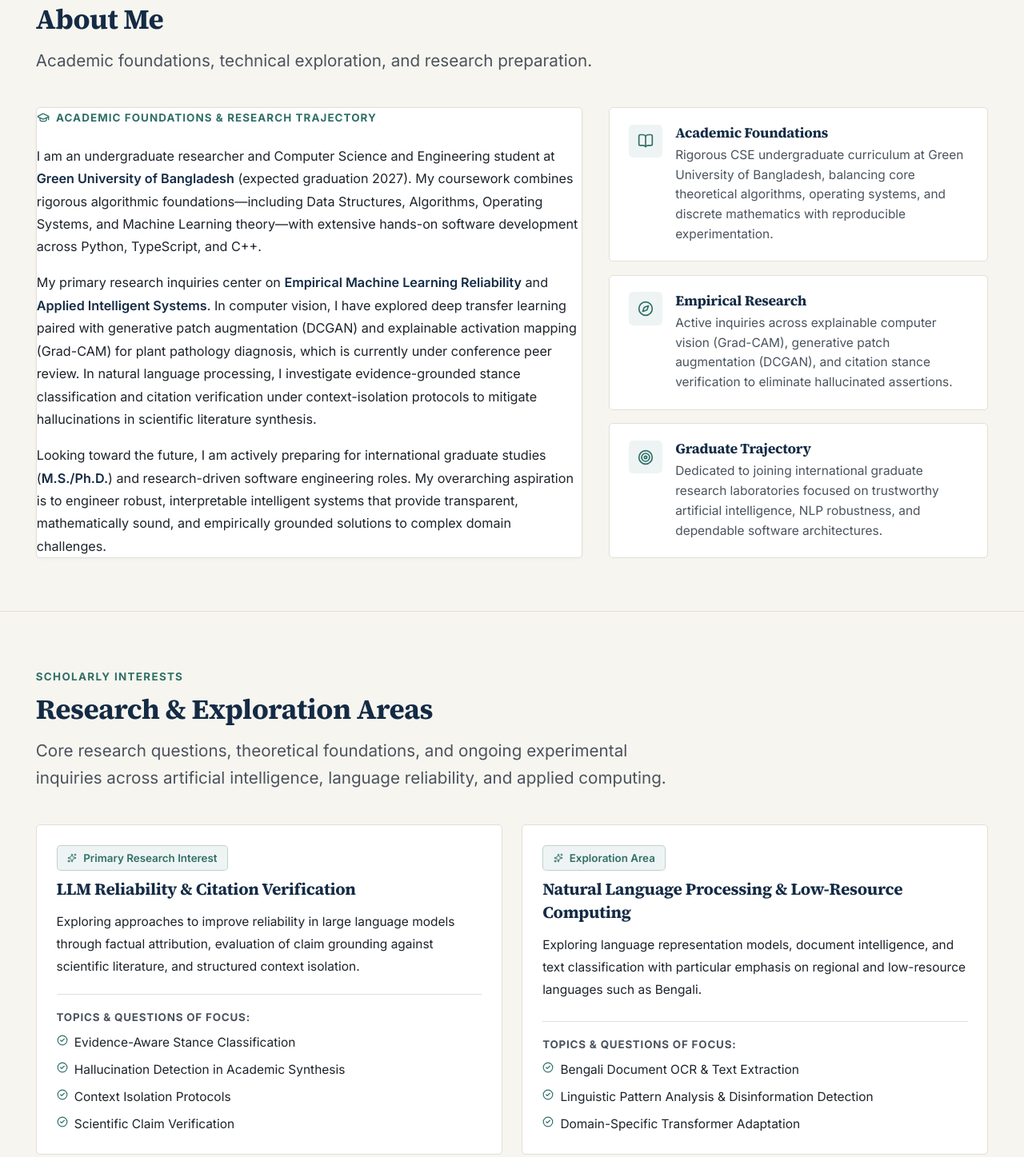
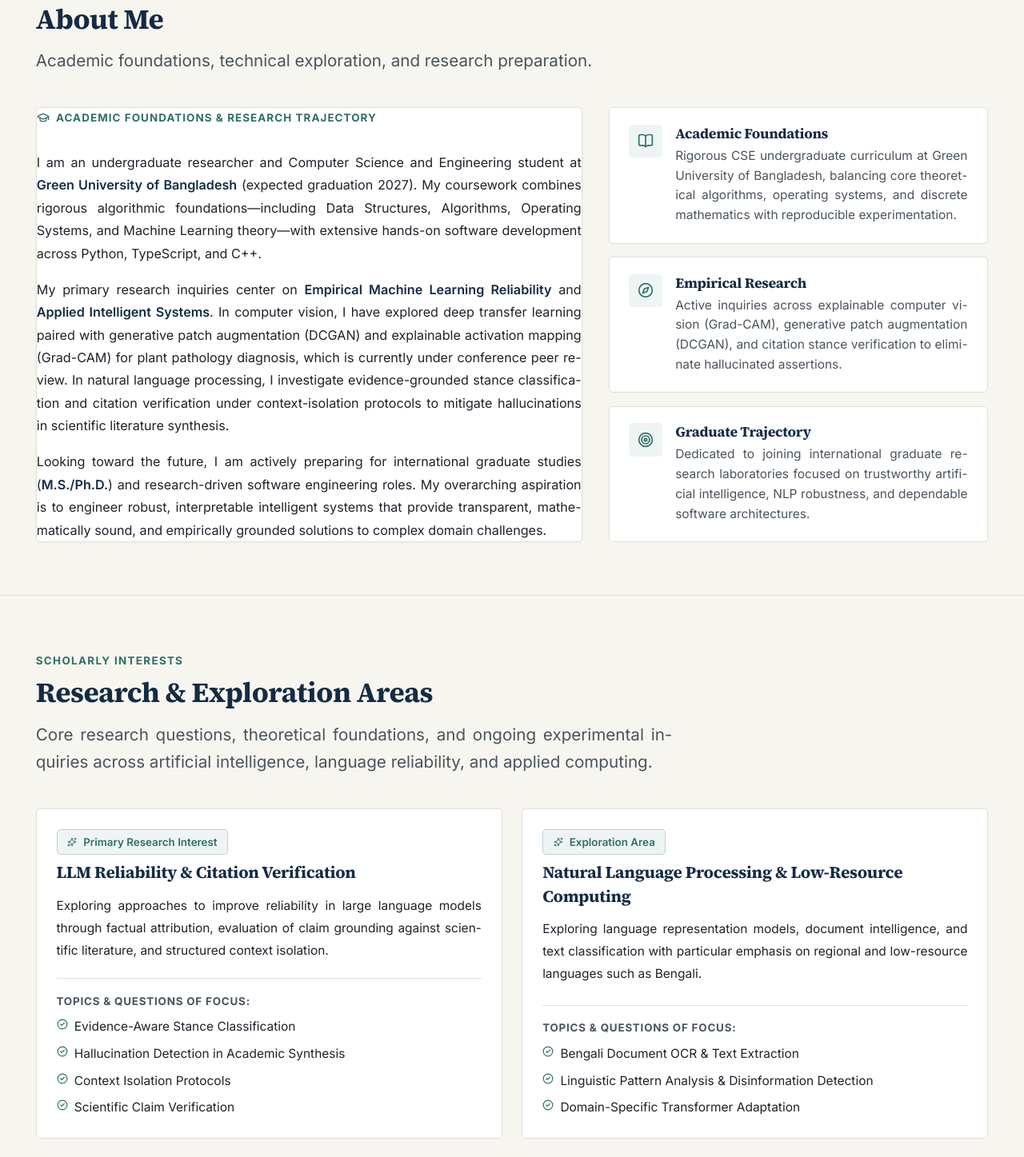
Before and after one commit to ekraislam/academic-portfolio, a React (Vite) app: page / in a window 1280 px wide. Shown: the part 900-2347 px from the top of the page at 80% size. Built offline with nearby package versions, Linux system fonts and the light colour scheme.

Commit message:
style: apply justified text alignment with inter-word distribution across all project content

```diff
--- a/src/index.css
+++ b/src/index.css
@@ -100,6 +100,13 @@ body {
   background-color: var(--color-cream);
   min-height: 100vh;
   overflow-x: clip;
+}
+
+p {
+  text-align: justify;
+  text-justify: inter-word;
+  hyphens: auto;
+  -webkit-hyphens: auto;
 }
 
 .app-root {
@@ -241,6 +248,10 @@ a:hover {
   font-size: var(--text-lg);
   color: var(--color-charcoal-muted);
   line-height: var(--leading-normal);
+  text-align: justify;
+  text-justify: inter-word;
+  hyphens: auto;
+  -webkit-hyphens: auto;
 }
 
 /* ==========================================================================
--- a/src/sections/About.css
+++ b/src/sections/About.css
@@ -17,7 +17,8 @@
   padding: var(--space-7) var(--space-8);
   display: flex;
   flex-direction: column;
-  justify-content: space-between;
+  justify-content: flex-start;
+  gap: var(--space-4);
   box-shadow: 0 1px 4px rgba(20, 43, 69, 0.03);
   transition: border-color var(--transition-fast);
 }
@@ -27,7 +28,7 @@
 }
 
 .about-card-header {
-  margin-bottom: var(--space-4);
+  margin-bottom: var(--space-2);
 }
 
 .about-eyebrow {
@@ -52,7 +53,10 @@
   color: var(--color-charcoal);
   line-height: 1.76;
   margin: 0;
-  text-align: left;
+  text-align: justify;
+  text-justify: inter-word;
+  hyphens: auto;
+  -webkit-hyphens: auto;
 }
 
 .about-paragraph strong {
@@ -114,6 +118,10 @@
   color: var(--color-charcoal-muted);
   line-height: 1.6;
   margin: 0;
+  text-align: justify;
+  text-justify: inter-word;
+  hyphens: auto;
+  -webkit-hyphens: auto;
 }
 
 /* Responsive */
--- a/src/sections/Contact.css
+++ b/src/sections/Contact.css
@@ -125,6 +125,10 @@
   color: var(--color-charcoal);
   line-height: var(--leading-normal);
   margin-bottom: var(--space-3);
+  text-align: justify;
+  text-justify: inter-word;
+  hyphens: auto;
+  -webkit-hyphens: auto;
 }
 
 .aside-list {
@@ -140,6 +144,8 @@
   font-size: var(--text-sm);
   color: var(--color-charcoal-muted);
   line-height: var(--leading-normal);
+  text-align: justify;
+  text-justify: inter-word;
 }
 
 .aside-disclaimer {
@@ -150,6 +156,10 @@
   border-radius: var(--radius-xs);
   border: 1px dashed var(--color-border-secondary);
   line-height: var(--leading-normal);
+  text-align: justify;
+  text-justify: inter-word;
+  hyphens: auto;
+  -webkit-hyphens: auto;
 }
 
 @media (max-width: 860px) {
--- a/src/sections/EducationCV.css
+++ b/src/sections/EducationCV.css
@@ -87,6 +87,10 @@
   color: var(--color-charcoal);
   line-height: var(--leading-relaxed);
   margin-bottom: var(--space-4);
+  text-align: justify;
+  text-justify: inter-word;
+  hyphens: auto;
+  -webkit-hyphens: auto;
 }
 
 /* Coursework */
@@ -170,6 +174,10 @@
   color: var(--color-charcoal);
   line-height: var(--leading-normal);
   margin-bottom: var(--space-5);
+  text-align: justify;
+  text-justify: inter-word;
+  hyphens: auto;
+  -webkit-hyphens: auto;
 }
 
 .cv-actions-group {
--- a/src/sections/FeaturedProjects.css
+++ b/src/sections/FeaturedProjects.css
@@ -277,6 +277,10 @@
   line-height: var(--leading-relaxed);
   margin-bottom: var(--space-4);
   flex-grow: 1;
+  text-align: justify;
+  text-justify: inter-word;
+  hyphens: auto;
+  -webkit-hyphens: auto;
 }
 
 .project-card-note {
@@ -287,6 +291,10 @@
   border-radius: var(--radius-xs);
   margin-bottom: var(--space-4);
   border-left: 2px solid var(--color-teal);
+  text-align: justify;
+  text-justify: inter-word;
+  hyphens: auto;
+  -webkit-hyphens: auto;
 }
 
 .note-label {
--- a/src/sections/Hero.css
+++ b/src/sections/Hero.css
@@ -62,6 +62,10 @@
   color: var(--color-charcoal);
   margin-bottom: var(--space-6);
   line-height: var(--leading-relaxed);
+  text-align: justify;
+  text-justify: inter-word;
+  hyphens: auto;
+  -webkit-hyphens: auto;
 }
 
 .hero-interests {
--- a/src/sections/PublicationsPreview.css
+++ b/src/sections/PublicationsPreview.css
@@ -152,6 +152,10 @@
   color: var(--color-charcoal);
   line-height: 1.7;
   margin-bottom: var(--space-4);
+  text-align: justify;
+  text-justify: inter-word;
+  hyphens: auto;
+  -webkit-hyphens: auto;
 }
 
 .pub-footer {
--- a/src/sections/ResearchInterests.css
+++ b/src/sections/ResearchInterests.css
@@ -44,6 +44,10 @@
   line-height: var(--leading-relaxed);
   margin-bottom: var(--space-5);
   flex-grow: 1;
+  text-align: justify;
+  text-justify: inter-word;
+  hyphens: auto;
+  -webkit-hyphens: auto;
 }
 
 .research-card-topics {
--- a/src/sections/TechnicalSkills.css
+++ b/src/sections/TechnicalSkills.css
@@ -70,6 +70,10 @@
   font-size: var(--text-sm);
   color: var(--color-charcoal-muted);
   line-height: 1.5;
+  text-align: justify;
+  text-justify: inter-word;
+  hyphens: auto;
+  -webkit-hyphens: auto;
 }
 
 .skill-tags-list {
```
